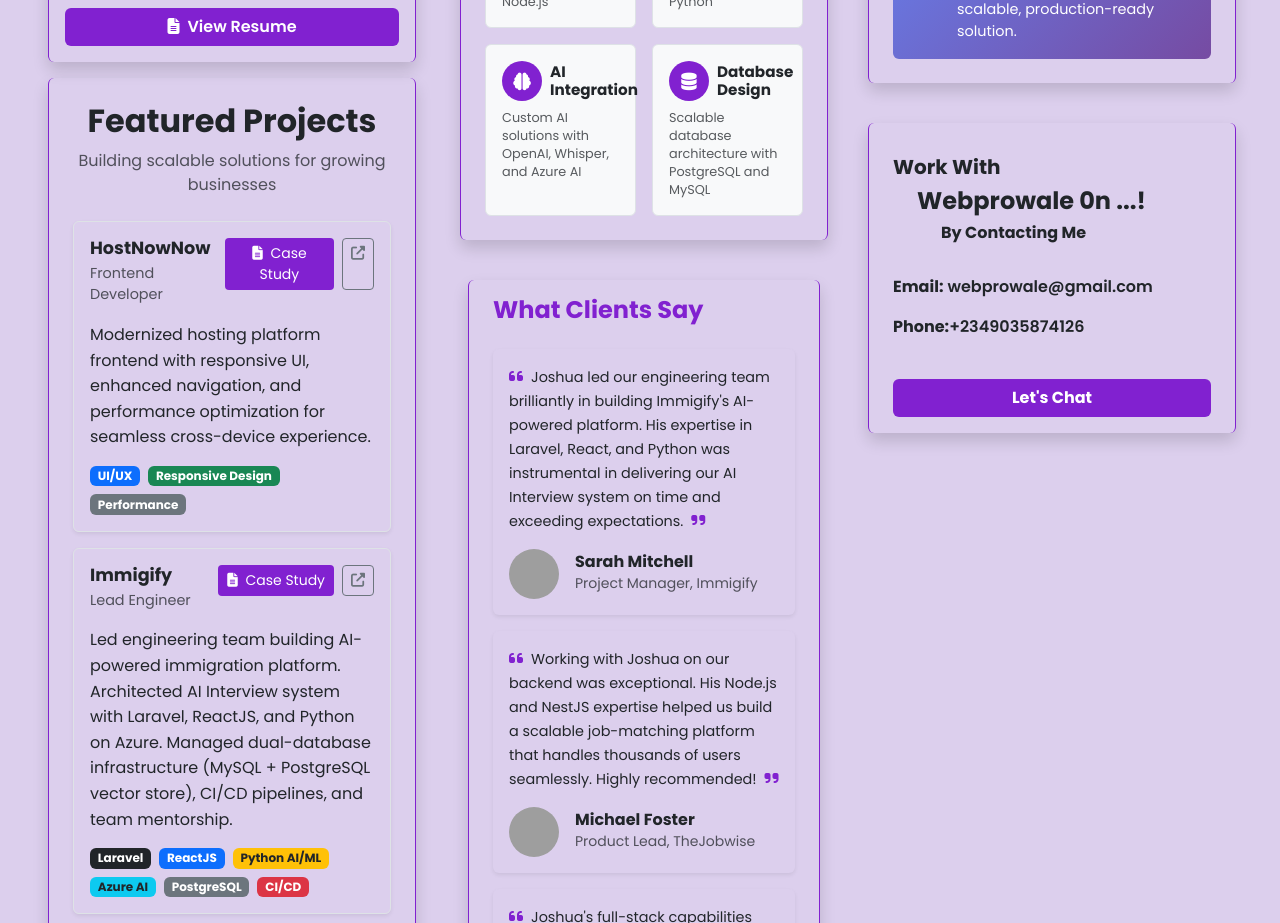
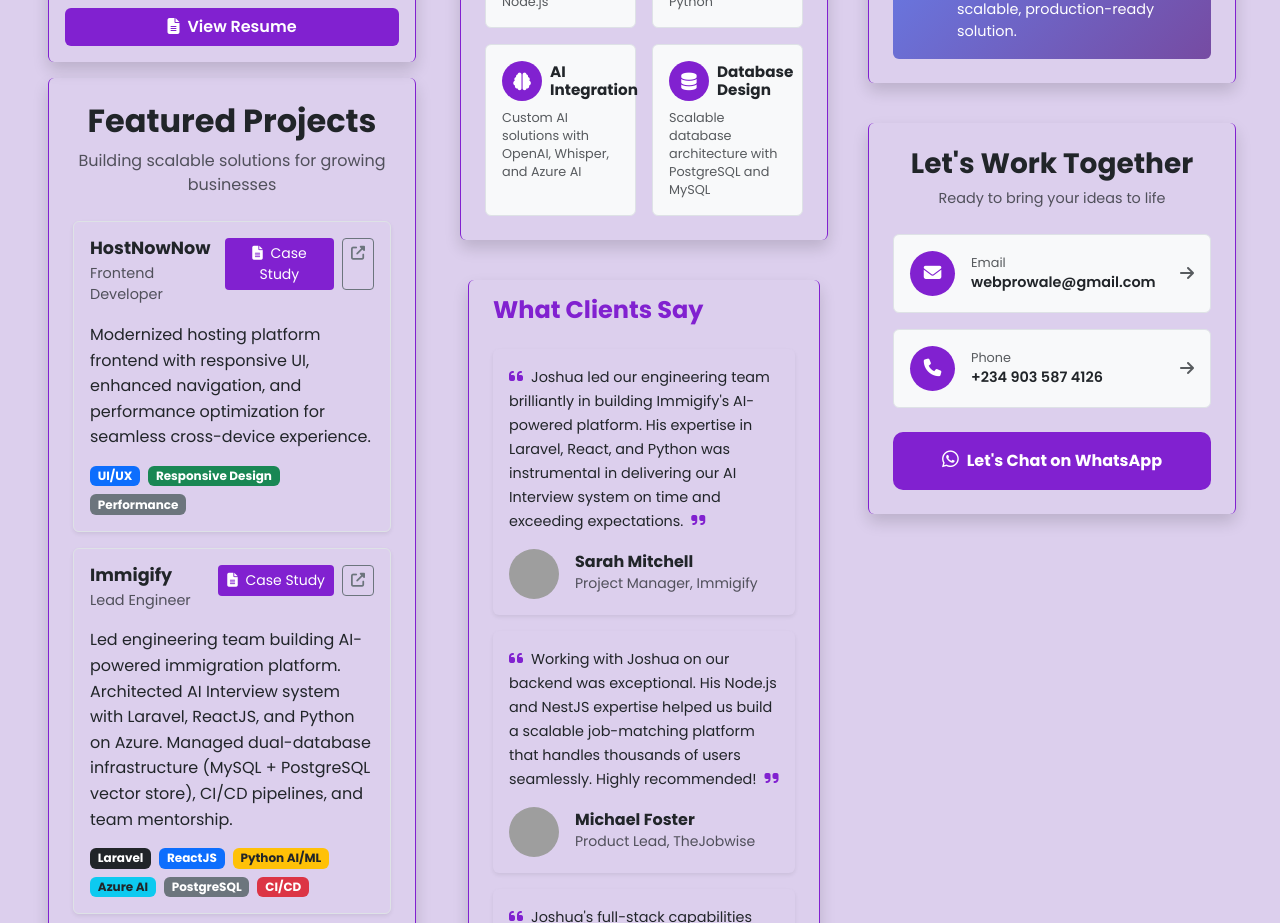
Before and after one commit to Webprowale/webprowale, a React (Vite) app: page / in a window 1280 px wide. Shown: the part 960-1883 px from the top of the page. Built offline with nearby package versions, Linux system fonts and the light colour scheme; no server answers; grey boxes are pictures that could not be loaded.

Commit message:
Renovate WorkWith component with modern design and better alignment

```diff
--- a/src/Components/WorkWith.jsx
+++ b/src/Components/WorkWith.jsx
@@ -2,39 +2,106 @@ import React from "react";
 import { useRef } from 'react';
 import { gsap } from 'gsap';
 import { useGSAP } from '@gsap/react';
+
 function WorkWith() {
-  const handlemail = ()=>{
+  const handlemail = () => {
     window.location.href = 'mailto:webprowale@gmail.com';
   }
-  const handlephone = ()=>{
+
+  const handlephone = () => {
     window.location.href = 'tel:+2349035874126';
   }
+
   const handleChat = () => {
     window.open('https://wa.me/2349035874126', '_blank');
   };
+
   const con = useRef(null);
-  useGSAP(()=>{
+
+  useGSAP(() => {
     gsap.from(con.current, {
-      duration:3.5,
+      duration: 3.5,
       ease: "bounce.out",
       y: 200
-      });
+    });
   })
 
   return (
-    <div className="rounded mt-3 shadow px-4 py-3 d-flex flex-column con1" ref={con} >
-      <h4 className="fw-bold fs-5 mt-3">Work With</h4>
-      <h3 className="fw-bold fs-4 ms-4 ">Webprowale 0n ...!</h3>
-      <h3 className="fw-bold fs-6 ms-5">By Contacting Me</h3>
-        <ul className="d-flex p-0 mt-4 mb-0" onClick={handlemail}>
-        <li className="fw-bold">Email:</li>
-        <p className="fw-semibold ms-1">webprowale@gmail.com</p>
-        </ul>
-        <ul className="d-flex p-0" onClick={handlephone}>
-        <li className="fw-bold">Phone:</li>
-        <p className="fw-semibold">+2349035874126</p>
-        </ul>
-      <button className="btn btn1 primaryBg fw-bold text-white mt-2" onClick={handleChat}>Let's Chat</button>
+    <div className="rounded mt-3 shadow px-4 py-4 d-flex flex-column con1" ref={con}>
+      {/* Header Section */}
+      <div className="text-center mb-4">
+        <h4 className="fw-bold mb-2" style={{ fontSize: '1.75rem' }}>Let's Work Together</h4>
+        <p className="text-muted mb-0 small">Ready to bring your ideas to life</p>
+      </div>
+
+      {/* Contact Information */}
+      <div className="d-flex flex-column gap-3 mb-4">
+        {/* Email */}
+        <div
+          className="d-flex align-items-center p-3 rounded border hover-lift"
+          onClick={handlemail}
+          role="button"
+          style={{
+            cursor: 'pointer',
+            transition: 'all 0.3s ease',
+            background: '#f8f9fa'
+          }}
+        >
+          <div
+            className="rounded-circle primaryBg text-white d-flex align-items-center justify-content-center me-3"
+            style={{ width: '45px', height: '45px', minWidth: '45px' }}
+          >
+            <i className="fas fa-envelope" style={{ fontSize: '1.1rem' }}></i>
+          </div>
+          <div className="flex-grow-1">
+            <p className="mb-0 small text-muted" style={{ fontSize: '0.8rem' }}>Email</p>
+            <p className="mb-0 fw-semibold" style={{ fontSize: '0.9rem', wordBreak: 'break-all' }}>
+              webprowale@gmail.com
+            </p>
+          </div>
+          <i className="fas fa-arrow-right text-muted"></i>
+        </div>
+
+        {/* Phone */}
+        <div
+          className="d-flex align-items-center p-3 rounded border hover-lift"
+          onClick={handlephone}
+          role="button"
+          style={{
+            cursor: 'pointer',
+            transition: 'all 0.3s ease',
+            background: '#f8f9fa'
+          }}
+        >
+          <div
+            className="rounded-circle primaryBg text-white d-flex align-items-center justify-content-center me-3"
+            style={{ width: '45px', height: '45px', minWidth: '45px' }}
+          >
+            <i className="fas fa-phone" style={{ fontSize: '1.1rem' }}></i>
+          </div>
+          <div className="flex-grow-1">
+            <p className="mb-0 small text-muted" style={{ fontSize: '0.8rem' }}>Phone</p>
+            <p className="mb-0 fw-semibold" style={{ fontSize: '0.9rem' }}>
+              +234 903 587 4126
+            </p>
+          </div>
+          <i className="fas fa-arrow-right text-muted"></i>
+        </div>
+      </div>
+
+      {/* CTA Button */}
+      <button
+        className="btn btn1 primaryBg fw-bold text-white w-100 py-3"
+        onClick={handleChat}
+        style={{
+          borderRadius: '10px',
+          fontSize: '1rem',
+          transition: 'all 0.3s ease'
+        }}
+      >
+        <i className="fab fa-whatsapp me-2" style={{ fontSize: '1.2rem' }}></i>
+        Let's Chat on WhatsApp
+      </button>
     </div>
   );
 }
```
